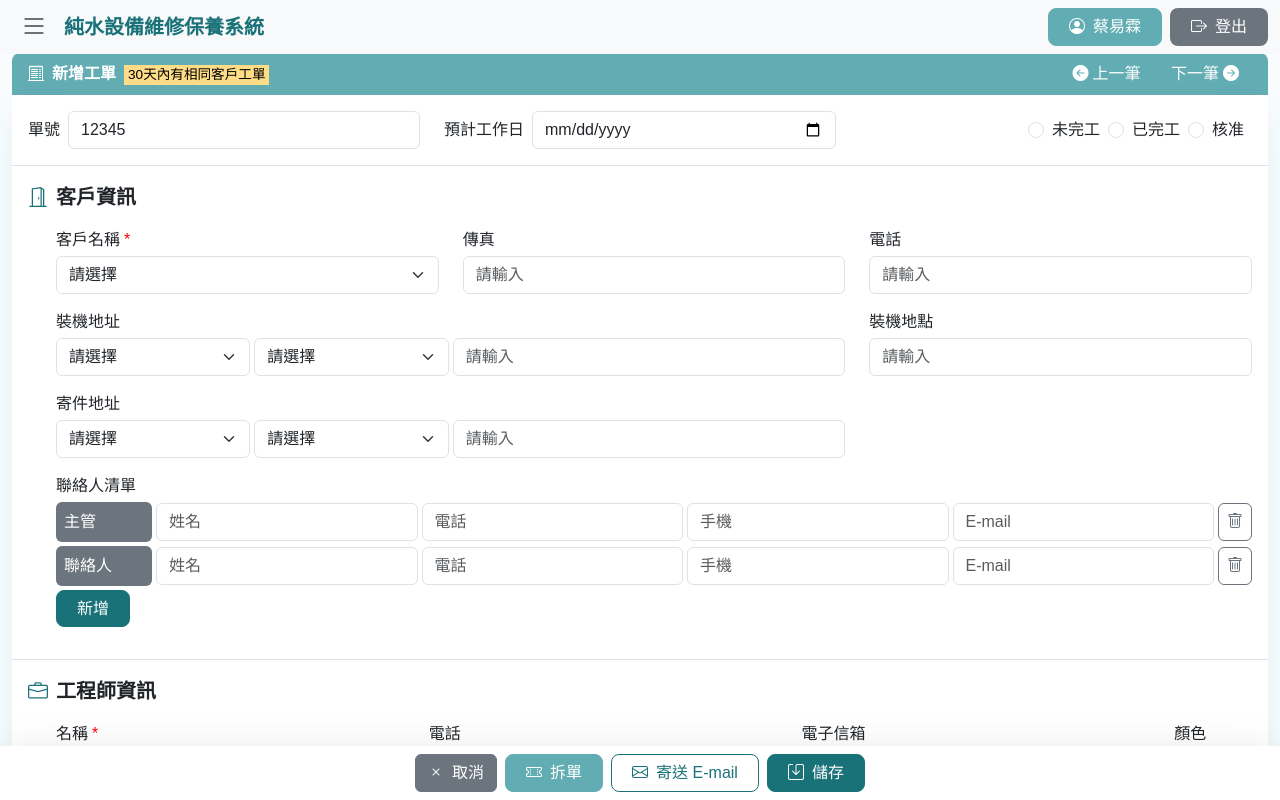
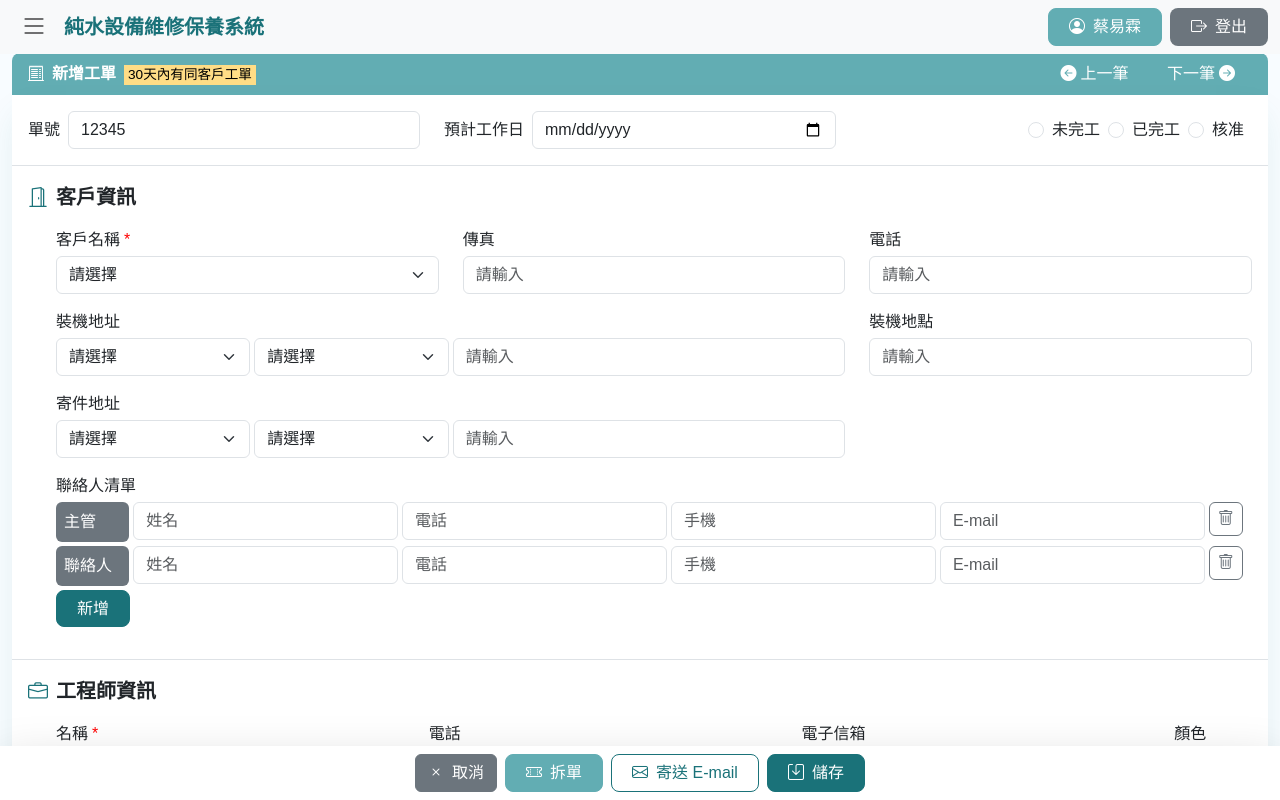
Before and after one commit to birteliu/merking, a website: page src/work-order.html in a window 1280 px wide. Shown: the top 800 px of the page. Drawn offline with nearby package versions, Linux system fonts and the light colour scheme; files that its build step writes are made by us from their sources; files whose address does not match are found by name; a web font is replaced by a local one.

Commit message:
no message

```diff
--- a/src/scss/layout/_share.scss
+++ b/src/scss/layout/_share.scss
@@ -74,6 +74,9 @@ body {
           &.trash {
             min-width: calc(2rem + 2px);
           }
+          &.w4rem {
+            min-width: 4rem;
+          }
         }
       }
     }
--- a/src/work-order.html
+++ b/src/work-order.html
@@ -17,10 +17,10 @@ breadcrumb : null
 <div class="content container-fluid">
     <div class="page">
         <div class="page-title">
-            <div><i class="bi bi-receipt-cutoff me-2"></i>新增工單<span class="warning">30天內有相同客戶工單</span></div>
+            <div><i class="bi bi-receipt-cutoff me-2"></i>新增工單<span class="warning">30天內有同客戶工單</span></div>
             <div>
-                <button class="btn py-0 btn-previous"><i class="bi bi-arrow-left-circle-fill me-1"></i><span class="d-sm-inline-block d-none">上一筆</span></button>
-                <button class="btn py-0 btn-next"><span class="d-sm-inline-block d-none">下一筆</span><i class="bi bi-arrow-right-circle-fill ms-1"></i></button>
+                <button class="btn py-0 px-sm-3 px-1 btn-previous"><i class="bi bi-arrow-left-circle-fill me-1"></i><span class="d-sm-inline-block d-none">上一筆</span></button>
+                <button class="btn py-0 px-sm-3 px-1 btn-next"><span class="d-sm-inline-block d-none">下一筆</span><i class="bi bi-arrow-right-circle-fill ms-1"></i></button>
             </div>
         </div>
         <div class="form-area mb-3">
@@ -120,45 +120,53 @@ breadcrumb : null
                     </div>
                     <div class="col-md-12 mb-3">
                         <label for="" class="form-label mb-1">聯絡人清單</label>
-                        <div class="row g-1 align-items-center mb-1 text-nowrap">
-                            <div class="col-md-1">
-                                <div class="bg-secondary text-white p-2 rounded">主管</div>
-                            </div>
-                            <div class="col-md col-6">
+
+
+                        <div class="table-responsive">
+                            <table class="table form-table mb-0">
+                                <tbody>
+                                    <tr>
+                                        <td class="w4rem">
+                                            <div class="bg-secondary text-white px-2 py-2 rounded">主管</div>
+                                        </td>
+                                        <td>
                                             <input type="text" class="form-control" id="" placeholder="姓名">
-                            </div>
-                            <div class="col-md col-6">
+                                        </td>
+                                        <td>
                                             <input type="text" class="form-control" id="" placeholder="電話">
-                            </div>
-                            <div class="col-md col-6">
+                                        </td>
+                                        <td>
                                             <input type="text" class="form-control" id="" placeholder="手機">
-                            </div>
-                            <div class="col">
+                                        </td>
+                                        <td>
                                             <input type="text" class="form-control" id="" placeholder="E-mail">
-                            </div>
-                            <div class="col-auto">
-                                <button class="btn btn-outline-secondary px-2"><i class="bi bi-trash"></i></button>
-                            </div>
-                        </div>
-                        <div class="row g-1 align-items-center mb-1">
-                            <div class="col-md-1">
+                                        </td>
+                                        <td class="trash">
+                                            <button class="btn btn-outline-secondary px-2 py-1"><i class="bi bi-trash"></i></button>
+                                        </td>
+                                    </tr>
+                                    <tr>
+                                        <td class="w4rem">
                                             <div class="bg-secondary text-white p-2 rounded">聯絡人</div>
-                            </div>
-                            <div class="col-md col-6">
+                                        </td>
+                                        <td>
                                             <input type="text" class="form-control" id="" placeholder="姓名">
-                            </div>
-                            <div class="col-md col-6">
+                                        </td>
+                                        <td>
                                             <input type="text" class="form-control" id="" placeholder="電話">
-                            </div>
-                            <div class="col-md col-6">
+                                        </td>
+                                        <td>
                                             <input type="text" class="form-control" id="" placeholder="手機">
-                            </div>
-                            <div class="col">
+                                        </td>
+                                        <td>
                                             <input type="text" class="form-control" id="" placeholder="E-mail">
-                            </div>
-                            <div class="col-auto">
-                                <button class="btn btn-outline-secondary px-2"><i class="bi bi-trash"></i></button>
-                            </div>
+                                        </td>
+                                        <td class="trash">
+                                            <button class="btn btn-outline-secondary px-2 py-1"><i class="bi bi-trash"></i></button>
+                                        </td>
+                                    </tr>
+                                </tbody>
+                            </table>
                         </div>
                         <button class="btn btn-color01-dark">新增</button>
                     </div>
@@ -340,7 +348,7 @@ breadcrumb : null
                         <button class="btn btn-color01-dark px-3 py-1">新增</button>
                     </div>
                 </div>
-                <button class="btn btn-color01-dark ms-4 mb-3"><i class="bi bi-plus-lg me-2"></i>新增</button>
+                <button class="btn btn-color01-dark ms-sm-4 mb-3"><i class="bi bi-plus-lg me-2"></i>新增</button>
             </div>
             <div class="form-section border-bottom">
                 <div class="form-section-title"><i class="bi bi-sticky me-2"></i>其他資料</div>
```
Also changed, not shown: src/index.html (+5 -5 lines), dist/css/style.css, dist/index.html, dist/work-order.html, 1 other file. Lines whose indentation alone changed are shown as unchanged.
